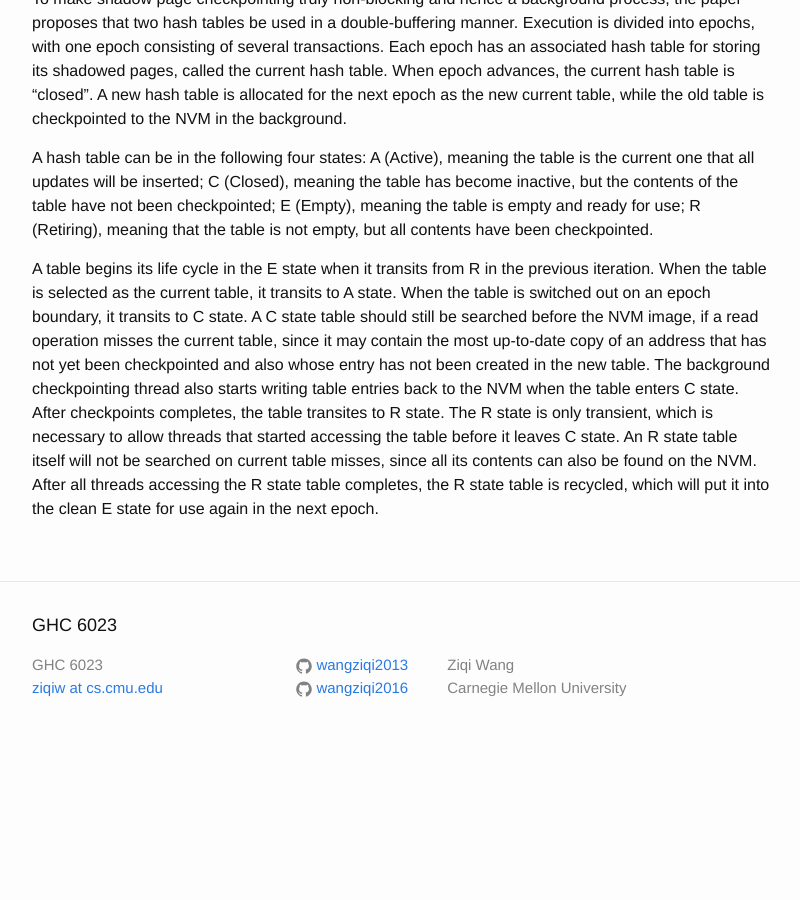
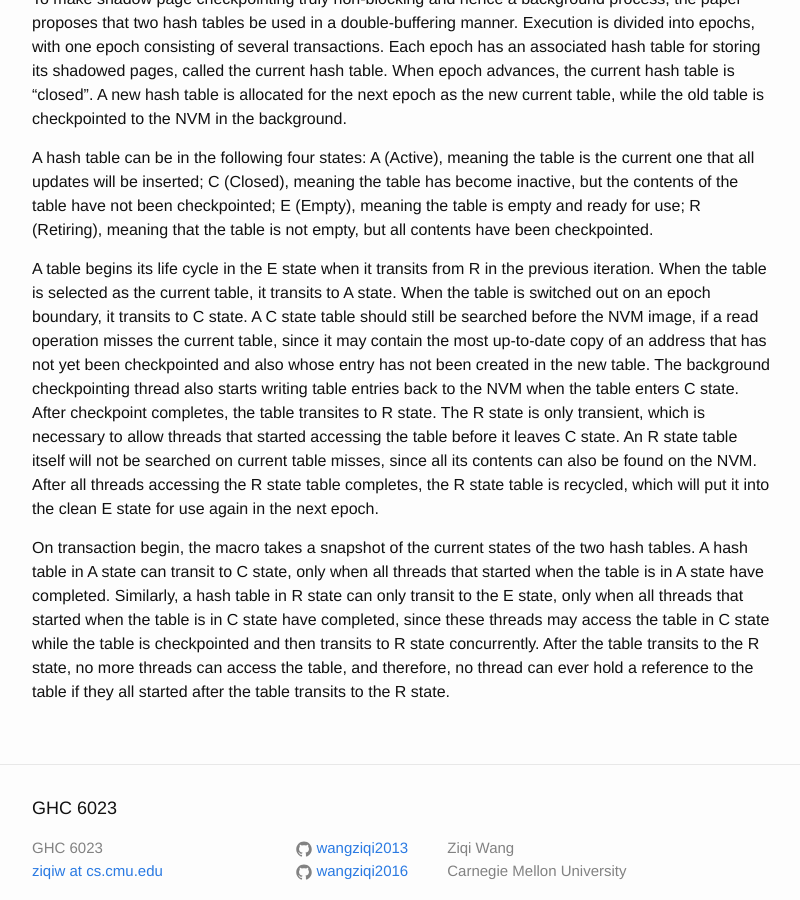
Before and after one commit to wangziqi2013/wangziqi2013.github.io, a Jekyll site: the page built from _posts/2020-08-05-softwrap.markdown, in a window 1280 px wide and 900 px high, scrolled down 2539 px. Shown: the whole window, without its empty margins (238-1038 px from the left). Built offline with Jekyll 4.4.1, drawn with Linux system fonts in a browser that asks for light colours; before the commit the page ends 3298 px from its top, so only the background shows below that.

Commit message:
Adding transition

```diff
--- a/_posts/2020-08-05-softwrap.markdown
+++ b/_posts/2020-08-05-softwrap.markdown
@@ -110,8 +110,15 @@ as the current table, it transits to A state. When the table is switched out on
 A C state table should still be searched before the NVM image, if a read operation misses the current table, since it
 may contain the most up-to-date copy of an address that has not yet been checkpointed and also whose entry has not been
 created in the new table. The background checkpointing thread also starts writing table entries back to the NVM when
-the table enters C state. After checkpoints completes, the table transites to R state. The R state is only transient, which
+the table enters C state. After checkpoint completes, the table transites to R state. The R state is only transient, which
 is necessary to allow threads that started accessing the table before it leaves C state.
 An R state table itself will not be searched on current table misses, since all its contents can also be found on the
 NVM. After all threads accessing the R state table completes, the R state table is recycled, which will put it into
 the clean E state for use again in the next epoch.
+
+On transaction begin, the macro takes a snapshot of the current states of the two hash tables. A hash table in A state
+can transit to C state, only when all threads that started when the table is in A state have completed. Similarly, a
+hash table in R state can only transit to the E state, only when all threads that started when the table is in C state
+have completed, since these threads may access the table in C state while the table is checkpointed and then transits to
+R state concurrently. After the table transits to the R state, no more threads can access the table, and therefore,
+no thread can ever hold a reference to the table if they all started after the table transits to the R state.
```
